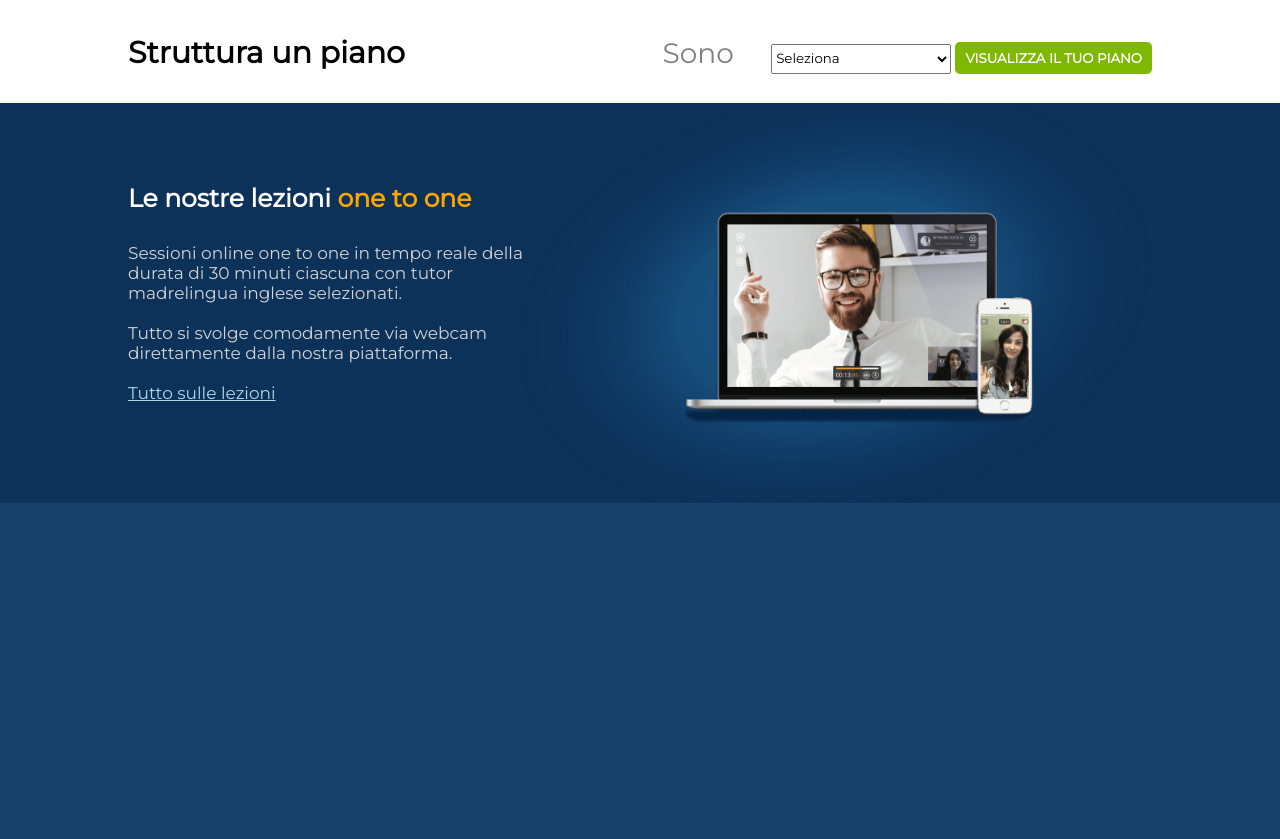
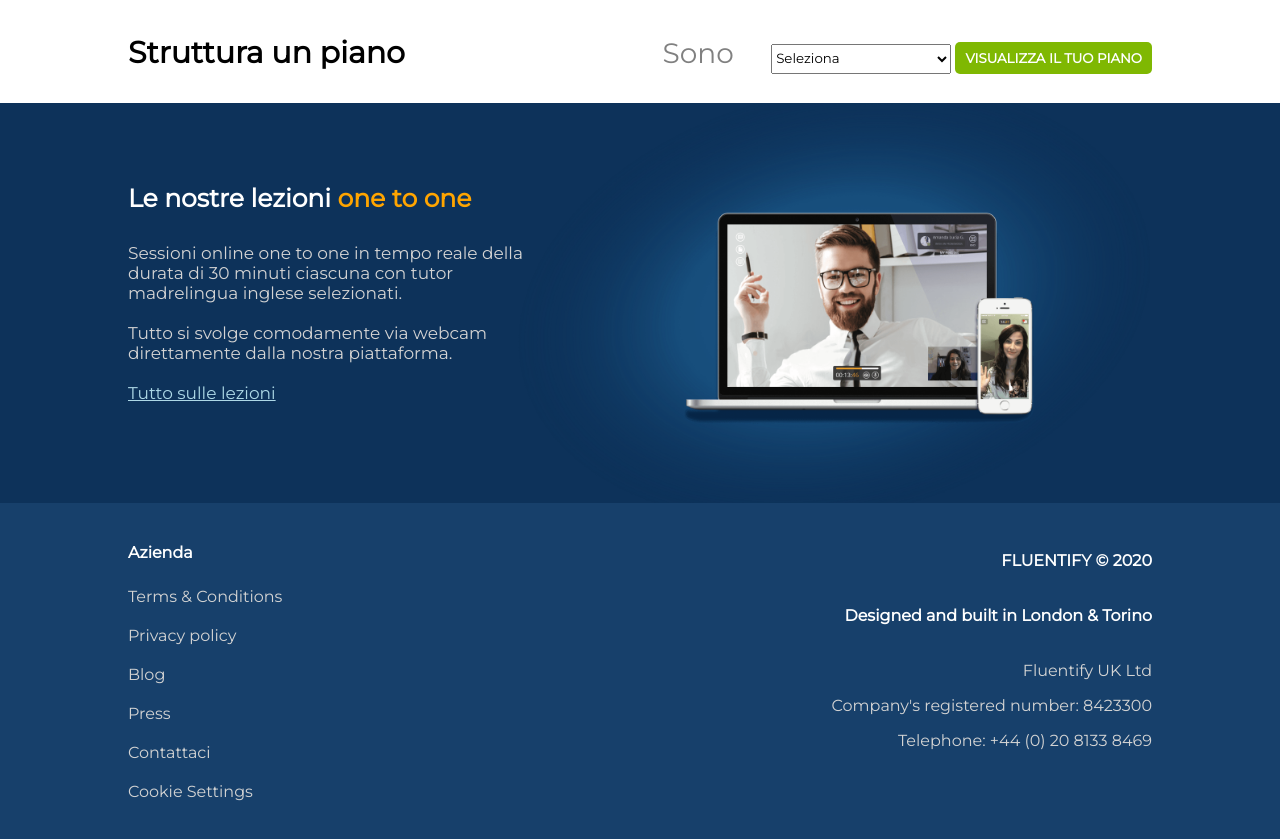
Before and after one commit to LeoNick85/htmlcss-fluentify, a plain HTML site: page index.html in a window 1280 px wide. Shown: the part 1682-2521 px from the top of the page. Drawn offline with Linux system fonts and the light colour scheme.

Commit message:
Added footer

```diff
--- a/index.html
+++ b/index.html
@@ -132,7 +132,27 @@
             </section>
         </main>
         <footer>
+            <div class="container">
+                <div id="menu-footer">
+                    <ul>
+                        <p>Azienda</p>
+                        <li><a href="#">Terms & Conditions</a></li>
+                        <li><a href="#">Privacy policy</a></li>
+                        <li><a href="#">Blog</a></li>
+                        <li><a href="#">Press</a></li>
+                        <li><a href="#">Contattaci</a></li>
+                        <li><a href="#">Cookie Settings</a></li>
 
+                    </ul>
+                </div>
+                <div id="company-info">
+                    <p>Fluentify &copy; 2020</p>
+                    <p>Designed and built in London & Torino</p>
+                    <p>Fluentify UK Ltd</p>
+                    <p>Company's registered number: 8423300</p>
+                    <p>Telephone: +44 (0) 20 8133 8469</p>
+                </div>
+            </div>
         </footer>
     </body>
 </html>
--- a/style.css
+++ b/style.css
@@ -259,3 +259,55 @@ footer {
     height: 400px;
     background-color: #17406b;
 }
+
+#menu-footer {
+    float: left;
+    width: 50%;
+    text-align: left;
+    margin-top: 40px;
+}
+
+#menu-footer ul{
+    list-style-type: none;
+}
+
+#menu-footer ul p {
+    color: white;
+    font-weight: bold;
+    padding-bottom: 15px;
+}
+
+#menu-footer ul li {
+    padding: 10px 0px;
+}
+
+#menu-footer ul li a {
+    color: lightgrey;
+    text-decoration: none;
+}
+
+#menu-footer ul li:hover a {
+    text-decoration: underline;
+}
+
+#company-info {
+    float: right;
+    width: 50%;
+    margin-top: 40px;
+    text-align: right;
+    color: lightgrey;
+    line-height: 35px;
+}
+
+#company-info p:nth-child(1) {
+    color: white;
+    font-weight: bold;
+    padding-bottom: 20px;
+    text-transform: uppercase;
+}
+
+#company-info p:nth-child(2) {
+    color: white;
+    font-weight: bold;
+    padding-bottom: 20px;
+}
```
